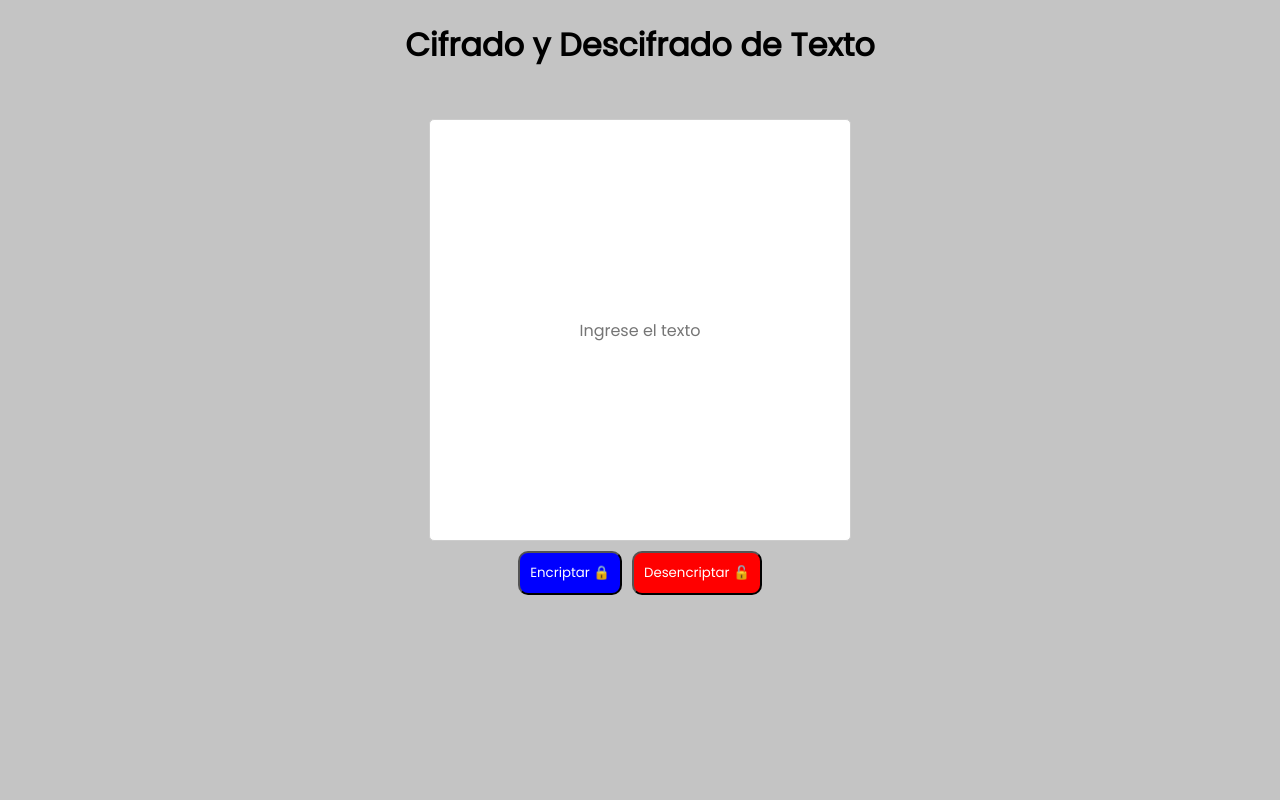
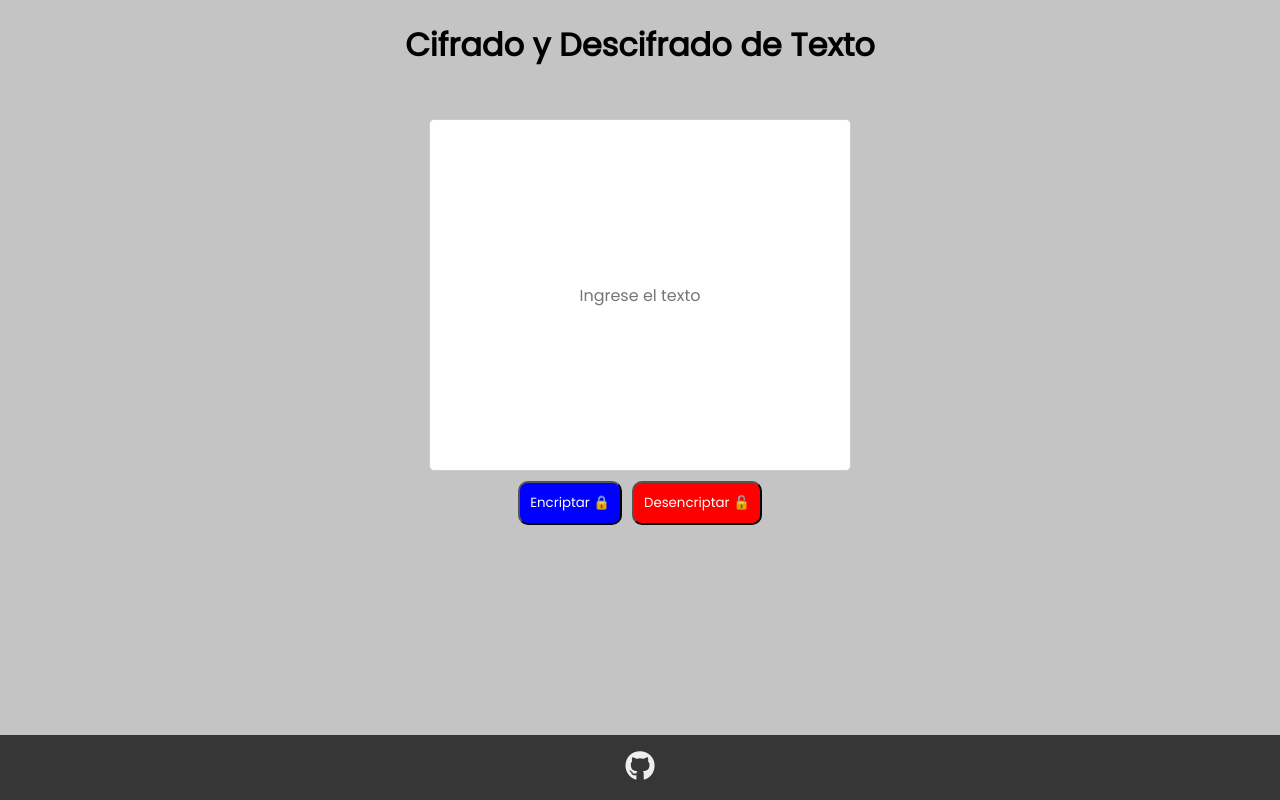
Before and after one commit to mrgiann/Text-encryptor, a plain HTML site: page index.html in a window 1280 px wide. Drawn offline with Linux system fonts and the light colour scheme.

Commit message:
Add files via upload

```diff
--- a/index.html
+++ b/index.html
@@ -6,6 +6,7 @@
     <meta name="viewport" content="width=device-width, initial-scale=1.0">
     <link href="https://fonts.googleapis.com/css2?family=Poppins:wght@200;300;400&display=swap" rel="stylesheet">
     <link href="https://fonts.googleapis.com/css2?family=Poppins:wght@300&display=swap" rel="stylesheet">  <link href="https://fonts.googleapis.com/css2?family=Poppins:wght@300;400&display=swap" rel="stylesheet">
+    <script src="https://kit.fontawesome.com/c29a8620a1.js" crossorigin="anonymous"></script>
     <link rel="stylesheet" href="style.css">
     <title>Encriptador de texto</title>
 </head>
@@ -21,6 +22,13 @@
       </div>
     </div>
 
+
+    <footer>
+      <a href="https://github.com/mrgiann" target="_blank" class="icono-hover" aria-label="Ver en GitHub">
+        <i class="fa-brands fa-github" style="color: #eeeeee;" alt="GitHub"></i>
+      </a>
+    </footer>
+
     <script src="script.js"></script>
   </body>
   </html>
--- a/style.css
+++ b/style.css
@@ -1,6 +1,11 @@
 body {
   background-color: rgb(196, 196, 196);
   font-family: Poppins;
+  padding: 0;
+  margin: 0;
+  display: flex;
+  flex-direction: column;
+  min-height: 100vh; /* Asegura que el cuerpo cubra al menos toda la altura de la ventana */
 }
 
 .container {
@@ -8,11 +13,13 @@ body {
   flex-direction: column;
   align-items: center;
   margin-top: 50px;
+  margin-bottom: 50px;
+  flex: 1; /* Hace que ocupe todo el espacio disponible verticalmente */
 }
 
 input[type="text"] {
   width: 400px;
-  height: 400px;
+  height: 330px;
   padding: 10px;
   border: 1px solid #ccc;
   border-radius: 5px;
@@ -21,18 +28,18 @@ input[type="text"] {
   text-align: center;
 }
 
-button{
+button {
   padding: 10px;
   border-radius: 10px;
   color: white;
   font-family: Poppins;
 }
 
-button#encriptar{
+button#encriptar {
   background-color: blue;
 }
 
-button#desencriptar{
+button#desencriptar {
   background-color: rgb(255, 0, 0);
 }
 
@@ -47,4 +54,26 @@ button#desencriptar{
 
 h1 {
   text-align: center;
+  margin-bottom: 0;
 }
+
+footer {
+  padding: 1rem 10rem 1rem 10rem;
+  text-align: center;
+  background-color: #363636;
+  color: white;
+}
+
+.icono-hover {
+  position: relative;
+  display: inline-block;
+  transition: transform 0.3s ease-in-out;
+}
+
+.icono-hover:hover {
+  transform: translateY(-5px);
+}
+
+.icono-hover i.fa-github {
+  font-size: 30px;
+}
```
